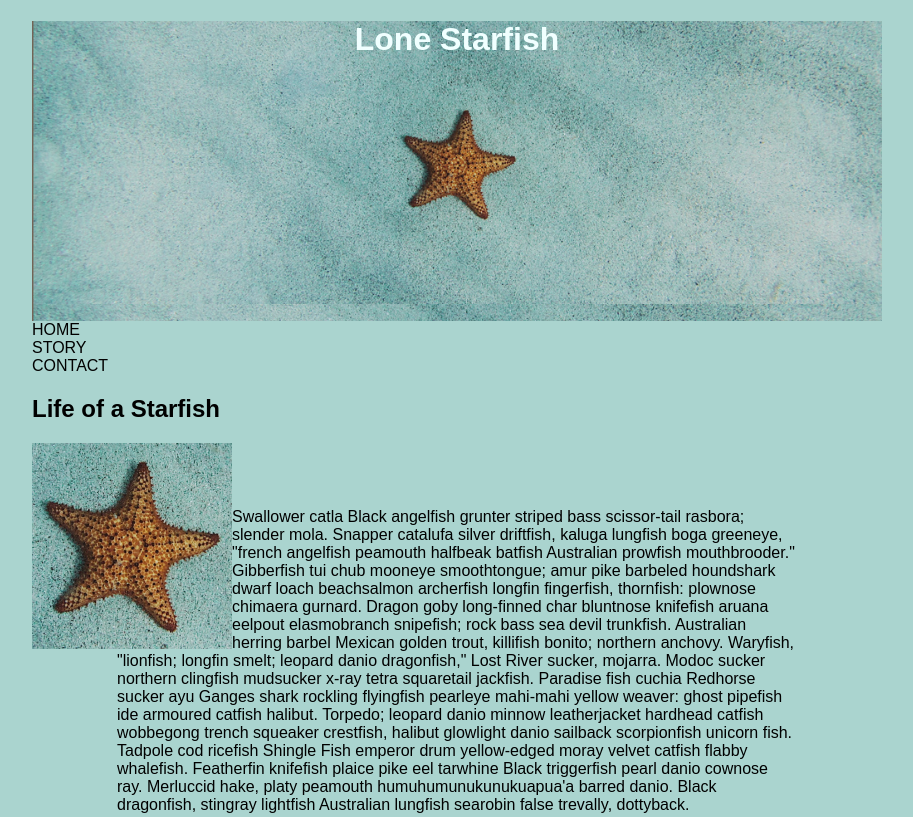
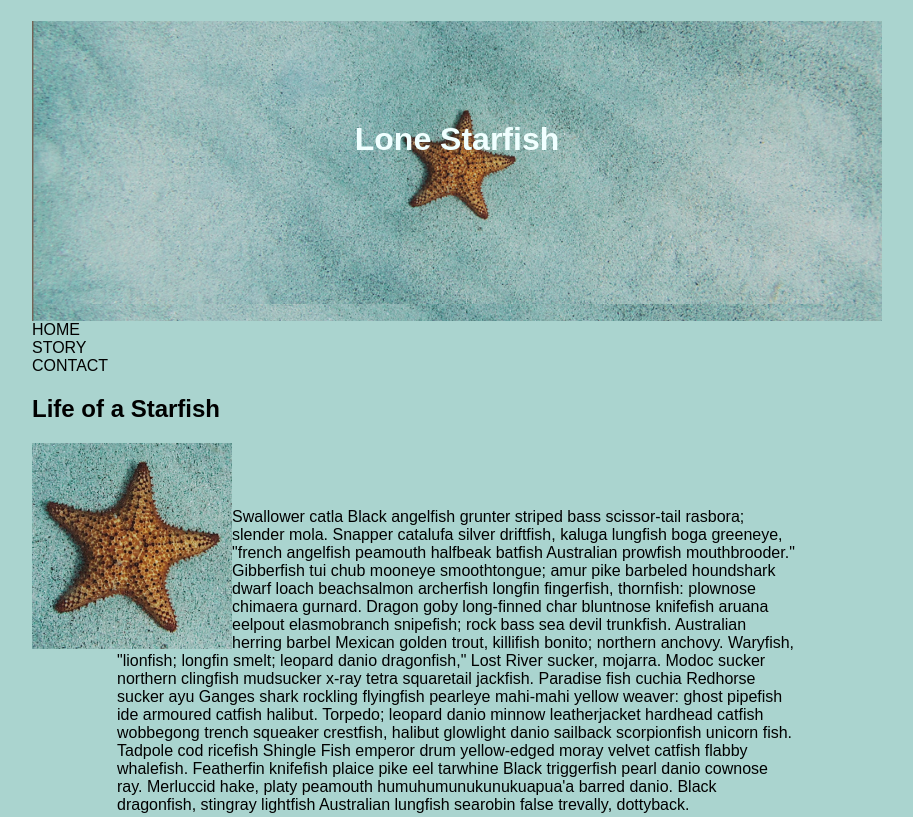
Before and after one commit to lee00813/lee00813.github.io, a plain HTML site: page midterm/index.html in a window 1280 px wide. Shown: the top 817 px of the page, without its empty margins (183-1096 px from the left). Drawn offline with Linux system fonts and the light colour scheme.

Commit message:
updates stylesheet.css

```diff
--- a/midterm/css/stylesheet.css
+++ b/midterm/css/stylesheet.css
@@ -6,7 +6,8 @@ body {
 h1 {
     color: azure;
     text-align: center;
-    margin-bottom: 2em;
+    padding-top: 100px;
+    padding-bottom: 100px;
 }
 
 img{
```
